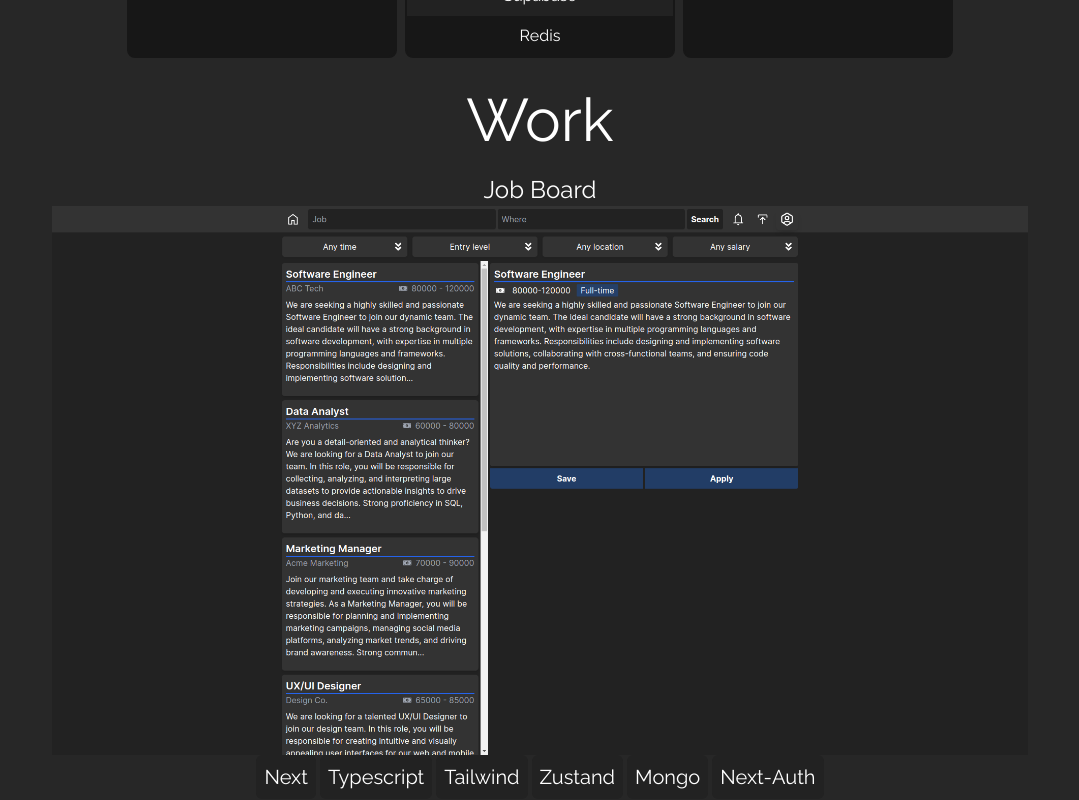
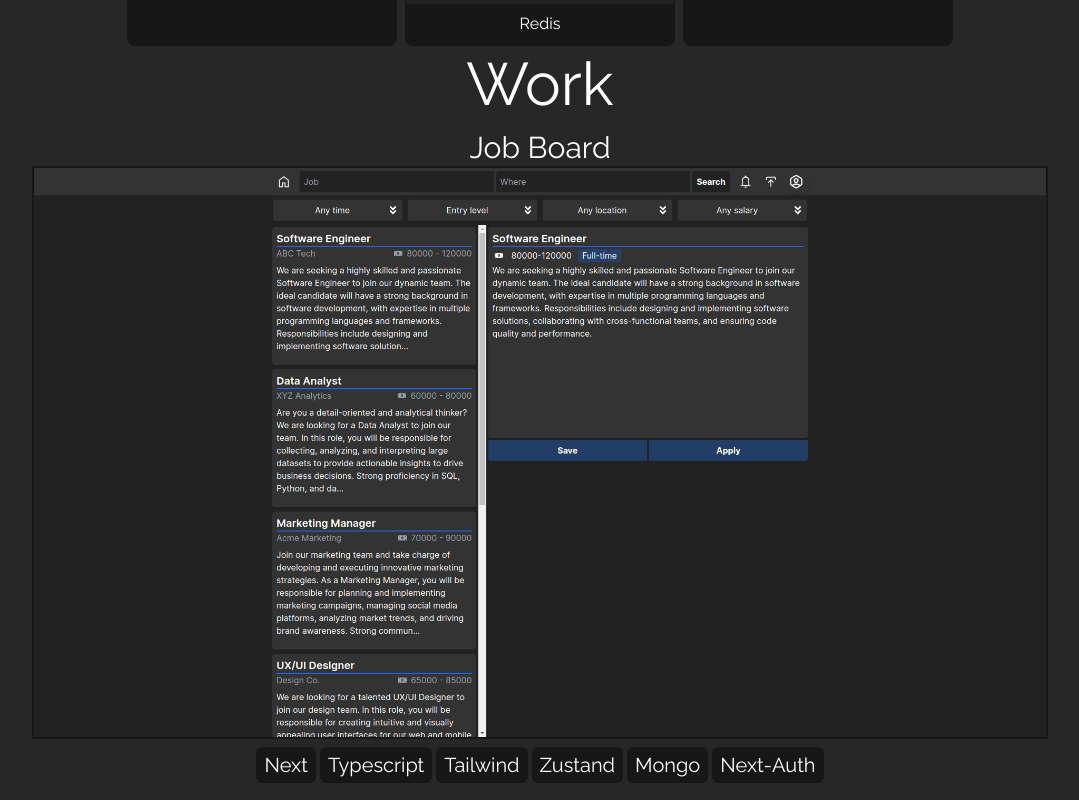
Before and after one commit to DraconDev/next-portfolio, a Next.js app: page / in a window 1280 px wide. Shown: the part 1480-2280 px from the top of the page, without its empty margins (100-1179 px from the left). Built offline with nearby package versions, Linux system fonts and the light colour scheme.

Commit message:
add work image done

```diff
--- a/components/Work/WorkCard.tsx
+++ b/components/Work/WorkCard.tsx
@@ -9,21 +9,21 @@ type Props = {
 
 const WorkCard = (props: Props) => {
     return (
-        <div className="w-full p-2 flex flex-col">
-            <h1 className="text-2xl">{props.project.name}</h1>
+        <div className="w-full flex flex-col">
+            <h1 className="text-3xl">{props.project.name}</h1>
             <Image
                 src={`${props.project.image_path}`}
                 alt={`${props.project.name}`}
                 width={1200}
                 height={800}
-                className="object-cover "
+                className="object-cover border-2 border-secondary"
             />
 
-            <div className="text-xl gap-1 flex justify-center">
+            <div className="sm:text-sm md:text-xl gap-1 flex justify-center p-2 pb-6 flex-wrap">
                 {props.project.description.split(" ").map((item, index) => (
                     <div
                         key={index}
-                        className="bg-secondary-light rounded-md p-2 text-ac"
+                        className="bg-secondary rounded-md p-1 text px-2"
                     >
                         {item}
                     </div>
--- a/components/layout/SectionContainer.tsx
+++ b/components/layout/SectionContainer.tsx
@@ -6,7 +6,7 @@ type Props = {
 
 const SectionContainer = (props: Props) => {
     return (
-        <div className="w-full justify-center items-center text-center p-4">
+        <div className="w-full justify-center items-center text-center p-1">
             <div className="flex flex-col w-full ">
                 <h1 className="text-6xl pb-4">{props.name}</h1>
                 {props.children}
```
